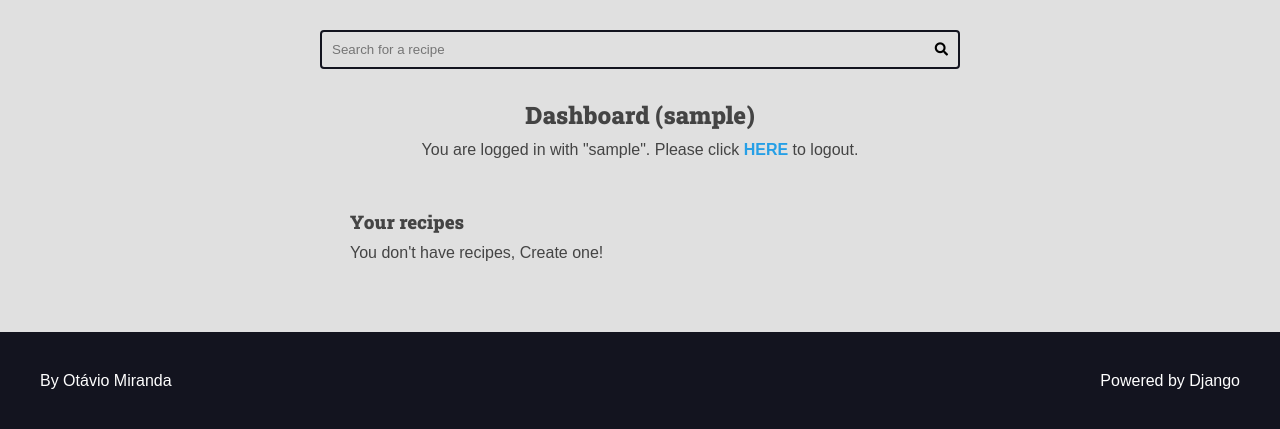
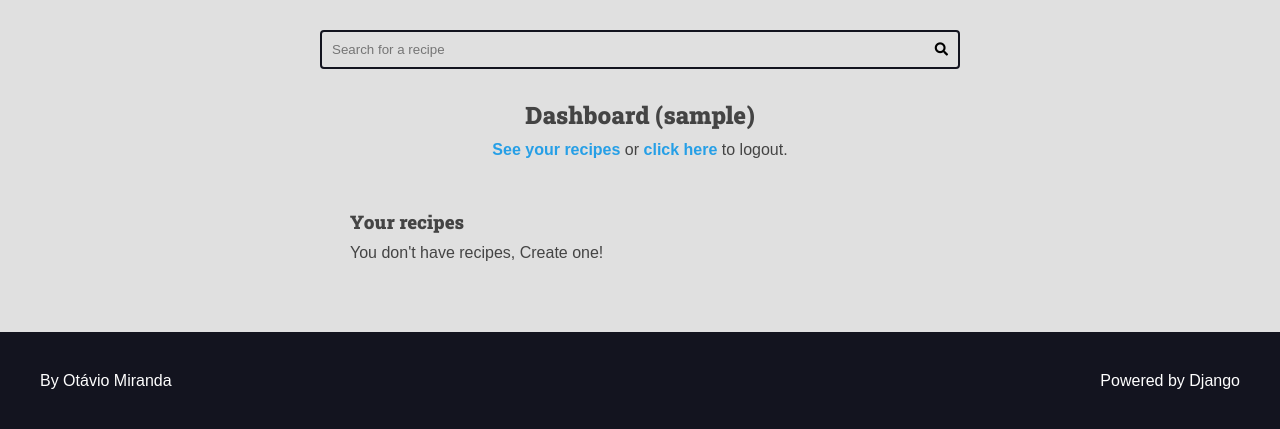
Before and after one commit to Mathuesbg/recipes, a Django app: page /authors/dashboard/ in a window 1280 px wide. Shown: the part 113-542 px from the top of the page. Run offline with Django 5.2, Linux system fonts and the light colour scheme; the visitor is signed in with stand-in values (Sample User, id 1); data that the repository does not hold is empty.

Commit message:
enhance recipe form and templates; add custom widgets for cover and servings, improve login message styling, and update form to display uploaded cover image

```diff
--- a/authors/templates/authors/partials/login_message.html
+++ b/authors/templates/authors/partials/login_message.html
@@ -1,10 +1,10 @@
 {% if request.user.is_authenticated %}
     <div class="login-message">
-        You are logged in with "{{request.user.username}}". Please click
+        <a  class="hard-bold" href="{% url "authors:dashboard" %}">See your recipes</a> or
         <form class="inline-form" action="{% url "authors:logout" %}" method="POST">
             {% csrf_token %}
             <input type="hidden" name="username" value="{{request.user.username}}">
-            <button class="plaintext-button" type="submit">HERE</button>
+            <button class="plaintext-button" type="submit">click here</button>
         </form>to logout.
     </div>
 {% endif %}
--- a/base_static/global/css/styles.css
+++ b/base_static/global/css/styles.css
@@ -66,6 +66,23 @@ h4,
 h5,
 h6 {
     font-family: var(--font-headings);
+}
+
+img {
+    max-width: 100%;
+}
+
+a {
+    color: var(--color-primary);
+    text-decoration: none;
+}
+
+.hard-bold {
+    font-weight: 900;
+}
+
+.hard-bold:hover {
+    color: var(--color-primary-hover);
 }
 
 .container {
```
Also changed, not shown: authors/forms/recipe_form.py (+23 -0 lines), base_templates/global/partials/form.html (+9 -0 lines).
